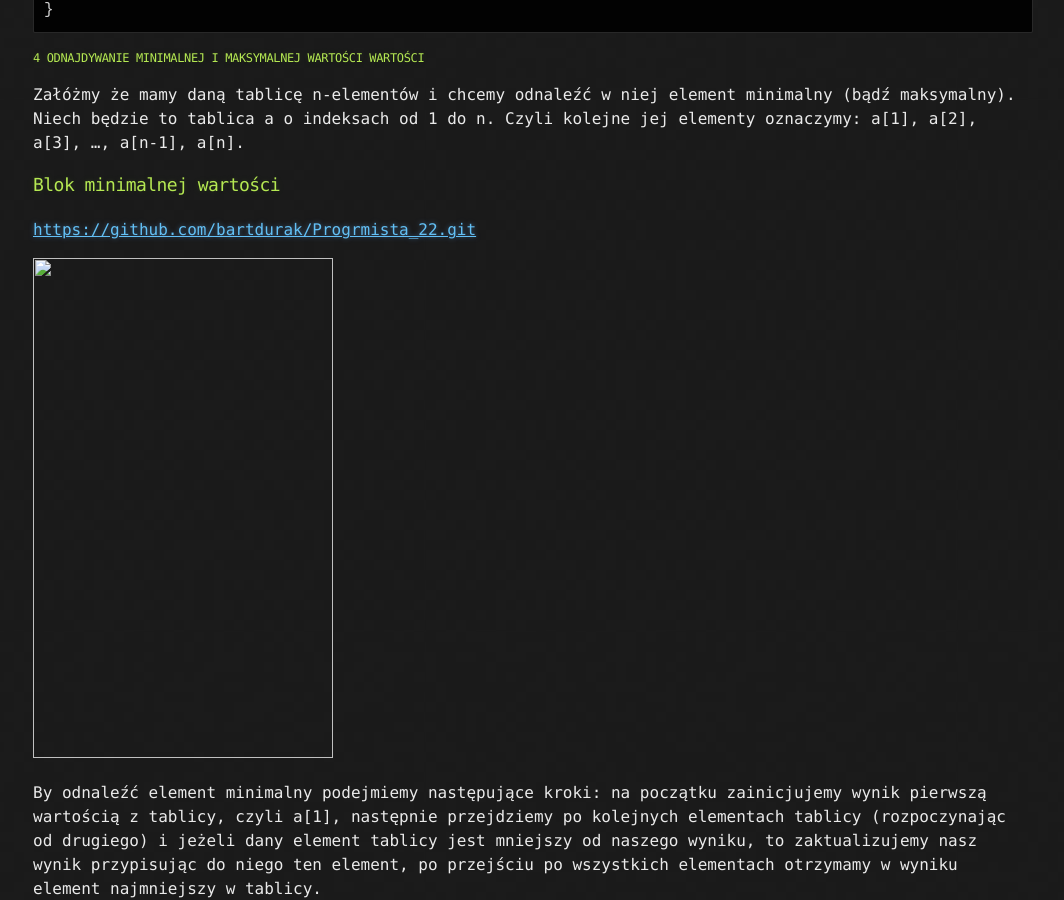
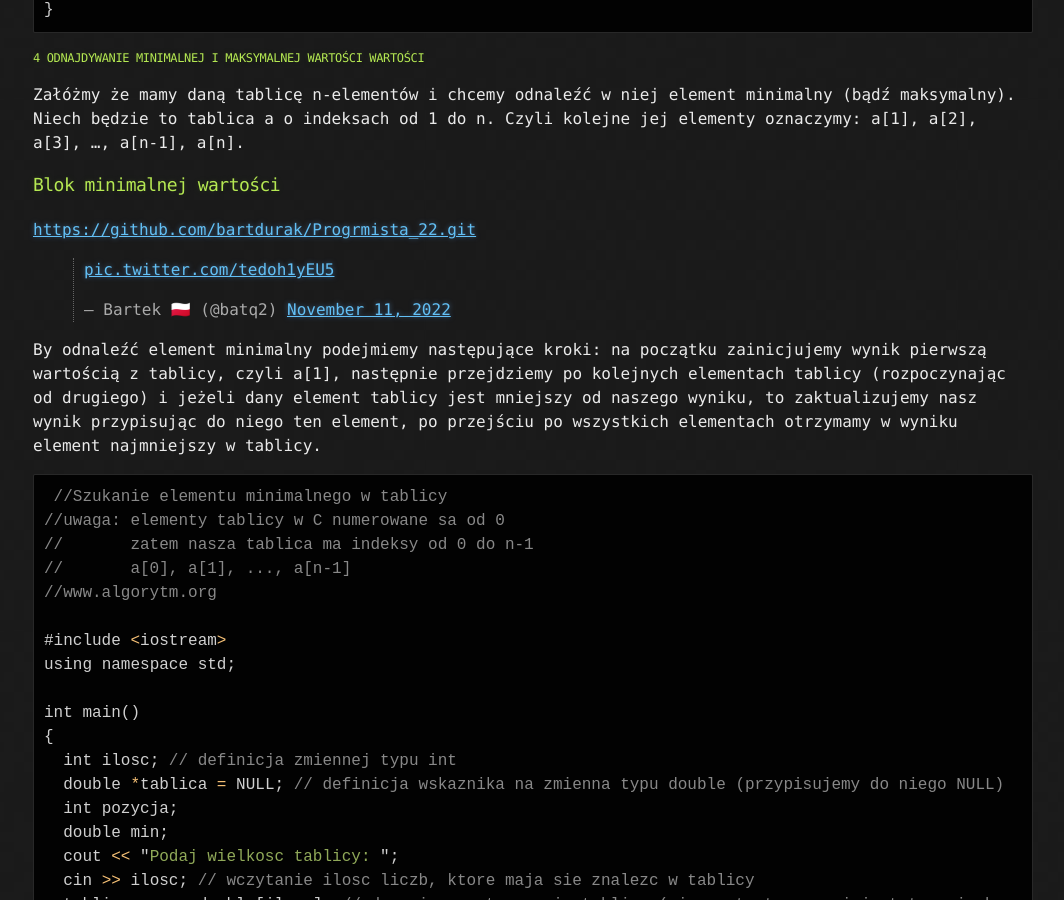
Before and after one commit to projektator/1a, a Jekyll site: the page built from index.md, in a window 1280 px wide and 900 px high, scrolled down 3625 px. Shown: the whole window, without its empty margins (107-1171 px from the left). Built offline with Jekyll 4.4.1, drawn with Linux system fonts in a browser that asks for light colours; our own code applies the rules of GitHub Pages for plain Markdown files; a script that is not in the unit is left out; comment, search, counter and statistics services are not loaded.

Commit message:
poprawka 1A_v0

```diff
--- a/index.md
+++ b/index.md
@@ -80,7 +80,7 @@ Załóżmy że mamy daną tablicę n-elementów i chcemy odnaleźć w niej eleme
 ### Blok minimalnej wartości
 [https://github.com/bartdurak/Progrmista_22.git](https://github.com/bartdurak/Progrmista_22.git)
 
-<img height="500" src="/home/fed6/RubymineProjects/1A/assets/images/Screenshot from 2022-11-09 02-20-10.png" width="300"/>
+<blockquote class="twitter-tweet"><p lang="zxx" dir="ltr"><a href="https://t.co/tedoh1yEU5">pic.twitter.com/tedoh1yEU5</a></p>&mdash; Bartek 🇵🇱 (@batq2) <a href="https://twitter.com/batq2/status/1591182357683662850?ref_src=twsrc%5Etfw">November 11, 2022</a></blockquote> <script async src="https://platform.twitter.com/widgets.js" charset="utf-8"></script>
 
 By odnaleźć element minimalny podejmiemy następujące kroki:
 na początku zainicjujemy wynik pierwszą wartością z tablicy, czyli a[1],
```
